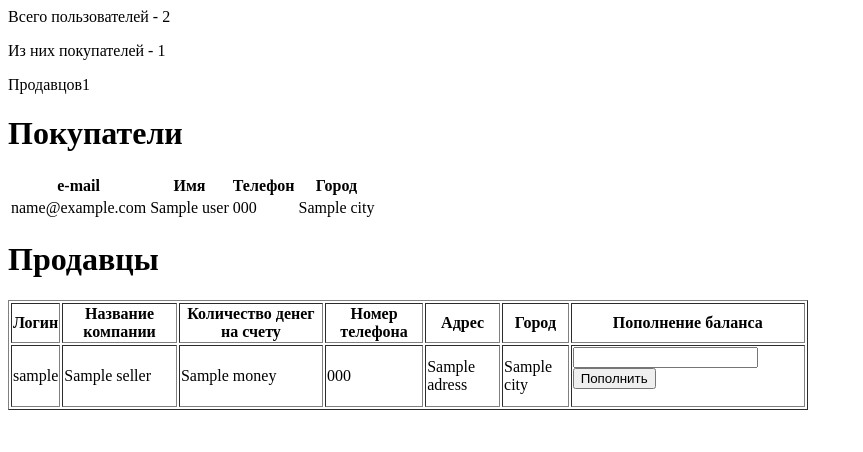
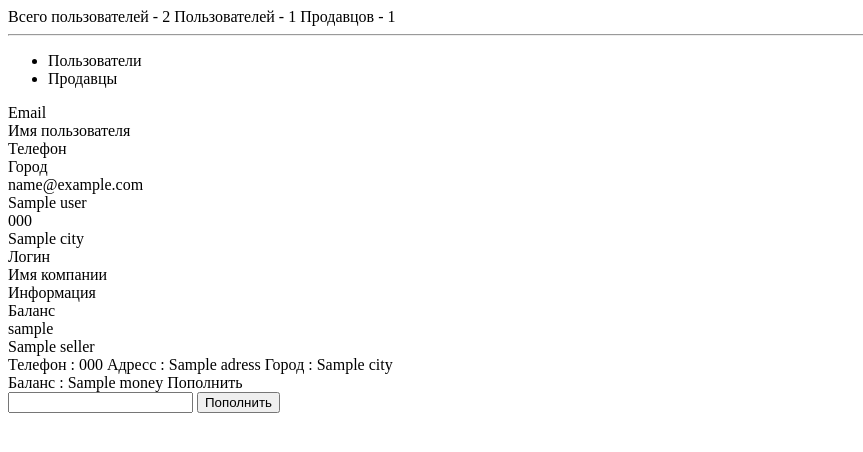
Before and after one commit to farhatmihalko/Gaika, a CodeIgniter app: the page made by application/views/admin/main_view.php in a window 1280 px wide. Shown: the top 452 px of the page, without its empty margins (0-863 px from the left). Run offline with CodeIgniter, Linux system fonts and the light colour scheme; the template is opened without the code that fills it: most values are stand-ins (such as "Sample title", 1, 10 or a date in 2020).

Commit message:
Admin view

```diff
--- a/application/views/admin/main_view.php
+++ b/application/views/admin/main_view.php
@@ -1,56 +1,152 @@
 <body>
-	<p>Всего пользователей - <?php echo count($users)+count($sellers);?>
-	<p>Из них покупателей - <?php echo count($users);?>
-	<p>Продавцов<?php echo count($sellers);?>
-	<h1> Покупатели </h1>
-	<table>
-		<thead>
-			<th>e-mail</th>
-			<th>Имя</th>
-			<th>Телефон</th>
-			<th>Город</th>
-		</thead>
-		<tbody>
-			<?php foreach ($users as $obj) {
-				echo '<tr>';
-				echo '<td>'.$obj->mail.'</td>';
-				echo '<td>'.$obj->name.'</td>';
-				echo '<td>'.$obj->phone.'</td>';
-				echo '<td>'.$obj->city.'</td>';
-				echo '</tr>';
-			}?>
-		</tbody>
-	</table>
+	<div class="page">
+		<div class="row shadow pad-tb">
+			<div class="twelve columns line-after">
+				<span class="breadcum">
+					Всего пользователей -
+					<?php
+						echo count($users) + count($sellers);
+					?>
+				</span>
+				<span class="breadcum">
+					Пользователей -
+					<?php
+						echo count($users);
+					?>
+				</span>
+				<span class="breadcum">
+					Продавцов -
+					<?php
+						echo count($sellers);
+					?>
+				</span>
+				<hr class="hr-dashed">
+			</div>
 
-	<h1> Продавцы </h1>
-	<table border="1" cellspacing="2" width="800px">
-		<thead>
-			<th>Логин</th>
-			<th>Название компании</th>
-			<th>Количество денег на счету</th>
-			<th>Номер телефона</th>
-			<th>Адрес</th>
-			<th>Город</th>
-			<th>Пополнение баланса</th>
-		</thead>
-		<tbody>
-			<?php foreach ($sellers as $obj) {
-				echo '<tr>';
-				echo '<td>'.$obj->login.'</td>';
-				echo '<td>'.$obj->company_name.'</td>';
-				echo '<td>'.$obj->money.'</td>';
-				echo '<td>'.$obj->phone1.'</td>';
-				echo '<td>'.$obj->adress.'</td>';
-				echo '<td>'.$obj->city.'</td>';
-				echo '<td>';
-				echo  form_open('admin/add_money').'
-						<input name="seller" type="text" value='.$obj->id.' hidden/>
-						<input name="amount" type="number"/>
-						<input type="submit" value="Пополнить"/>
-						</form>';
-				echo '</td></tr>';
-			}?>
-		</tbody>
-	</table>
+			<div class="twelve columns">
+				<ul class="about_list pad-left-big" id="js-admin-menu">
+					<li class="active">
+						<a data-id="js-admin-view-users" id="js-admin-users">Пользователи</a>
+					</li>
+					<li>
+						<a data-id="js-admin-view-sellers" id="js-admin-sellers">Продавцы</a>
+					</li>
+				</ul>
+			</div>
+
+			<div class="line-before twelve columns" id="js-admin-view-users">
+				<div class="twelve columns adv-line font-gray-bold">
+					<div class="three columns">
+						Email
+					</div>
+					<div class="three columns">
+						Имя пользователя
+					</div>
+					<div class="three columns">
+						Телефон
+					</div>
+					<div class="three columns">
+						Город
+					</div>
+				</div>
+
+				<?php
+					foreach ($users as $obj){
+				?>
+				<div class="twelve columns adv-line hr-dashed">
+					<div class="three columns">
+						<?php echo $obj->mail; ?>
+					</div>
+					<div class="three columns">
+						<?php echo $obj->name; ?>
+					</div>
+					<div class="three columns">
+						<?php echo $obj->phone; ?>
+					</div>
+					<div class="three columns">
+						<?php echo $obj->city; ?>
+					</div>
+				</div>
+				<?php
+					}
+				?>
+			</div>
+
+			<div class="line-before twelve columns hide" id="js-admin-view-sellers">
+
+				<div class="twelve columns adv-line font-gray-bold">
+					<div class="three columns">
+						Логин
+					</div>
+					<div class="three columns">
+						Имя компании
+					</div>
+					<div class="three columns">
+						Информация
+					</div>
+					<div class="three columns">
+						Баланс
+					</div>
+				</div>
+				<?php
+					foreach ($sellers as $obj){
+				?>
+				<div class="twelve columns adv-line hr-dashed">
+					<div class="three columns">
+						<?php echo $obj->login; ?>
+					</div>
+					<div class="three columns">
+						<?php echo $obj->company_name; ?>
+					</div>
+					<div class="three columns">
+						<span class="breadcum font-size-11 bold">
+							Телефон :
+							<?php
+								echo $obj->phone1;
+							?>
+						</span>
+						<span class="breadcum font-size-11 bold">
+							Адресс :
+							<?php
+								echo $obj->adress;
+							?>
+						</span>
+						<span class="breadcum font-size-11 bold">
+							Город :
+							<?php
+								echo $obj->city;
+							?>
+						</span>
+					</div>
+					<div class="three columns">
+						<span class="breadcum bold font-size-11">
+							Баланс :
+							<?php
+								echo $obj->money;
+							?>
+						</span>
+						<a class="pointer" id="js-add-money-open">
+							Пополнить
+						</a>
+						<div class="hide" id="js-add-money-form">
+							<?php echo  form_open("admin/add_money"); ?>
+								<input name="seller" type="hidden" value="<?php echo $obj->id; ?>">
+								<input name="amount" type="text" class="line-after">
+								<button class="btn btn-green button">
+									Пополнить
+								</button>
+							</form>
+						</div>
+					</div>
+				</div>
+				<?php
+					}
+				?>
+			</div>
+		</div>
+	</div>
 </body>
-</html>
+
+<script type="javascript">
+
+</script>
```
Also changed, not shown: application/controllers/admin.php (+39 -17 lines), application/views/admin/admin_login_view.php (+28 -7 lines), application/views/admin/header.php (+14 -2 lines), js/admin.js (added, +42 -0 lines).
